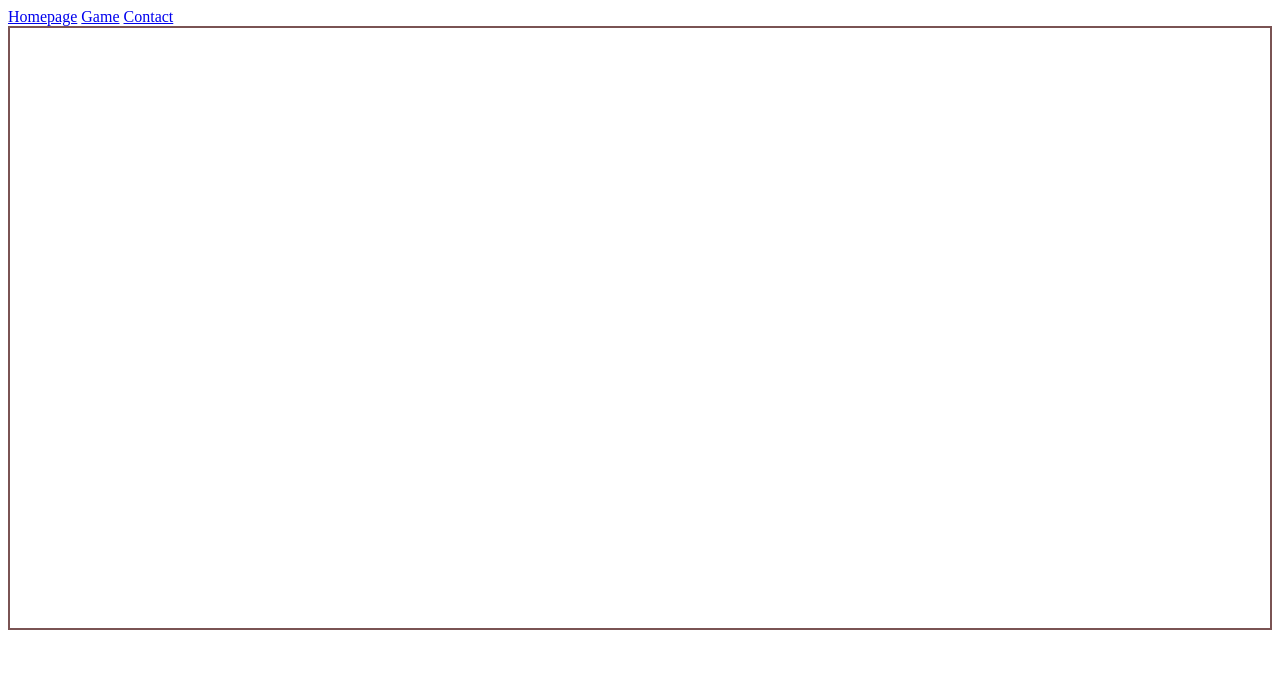
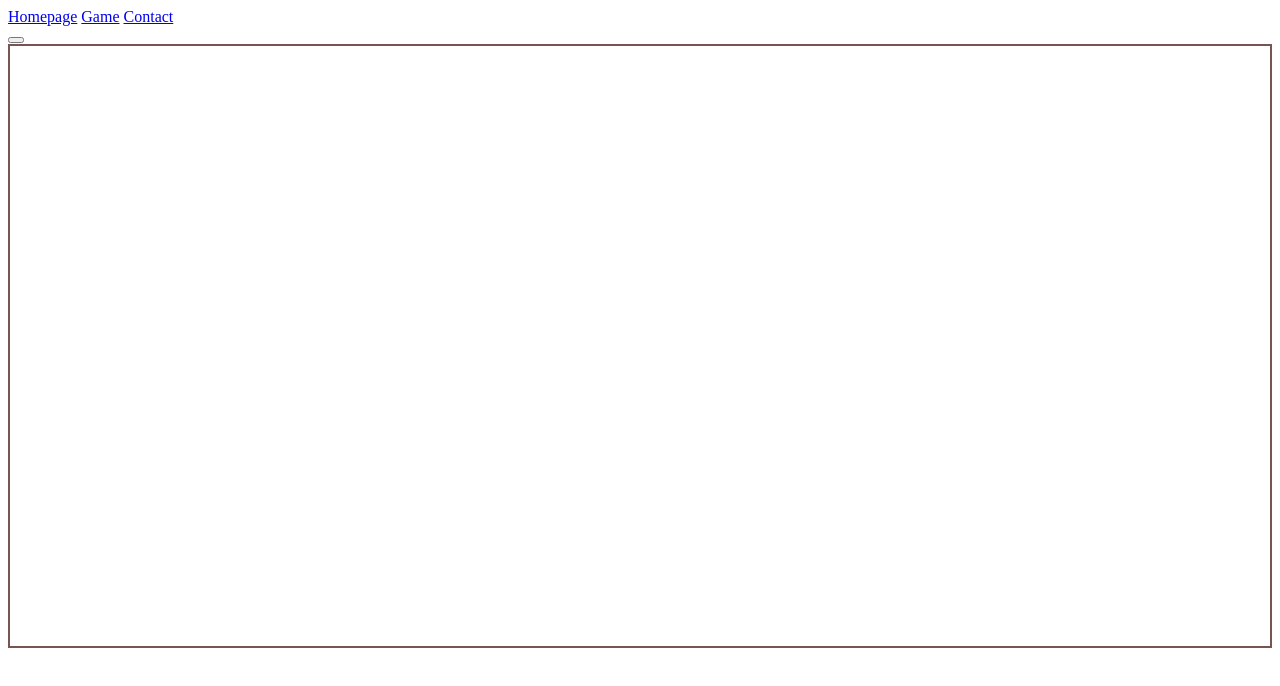
Before and after one commit to FrugGit/O2-Peliprojekti, a plain HTML site: page frontend/gamepage.html in a window 1280 px wide. Drawn offline with Linux system fonts and the light colour scheme.

Commit message:
sivu nav laitettu

```diff
--- a/frontend/gamepage.html
+++ b/frontend/gamepage.html
@@ -15,6 +15,8 @@
       <a href="gamepage.html">Game</a>
       <a href="contactpage.html">Contact</a>
     </nav>
+    </nav>
+    <button id="arrow" onclick="openNav()"></button>
     <div id="game-container">
     </div>
   </body>
```
